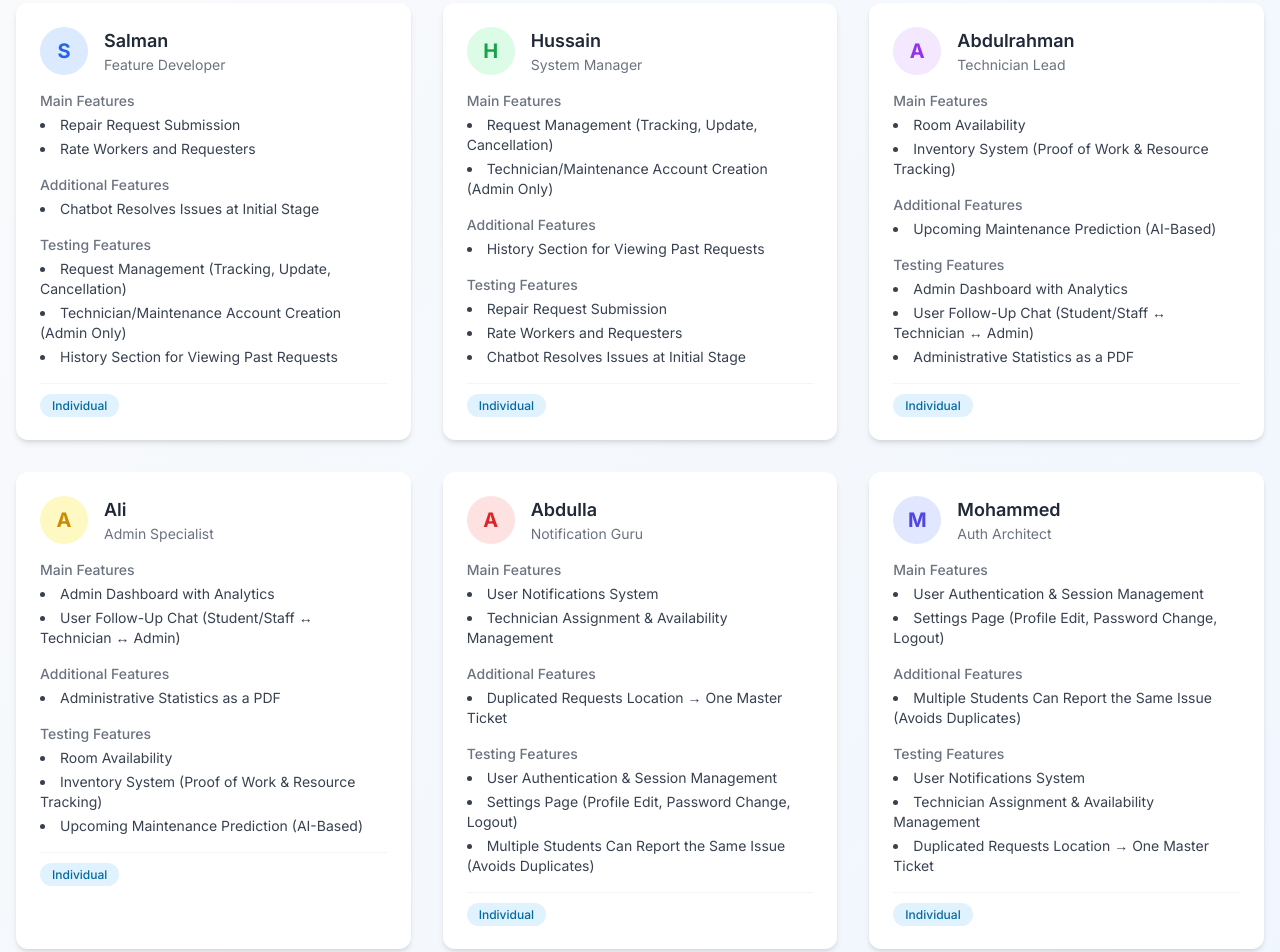
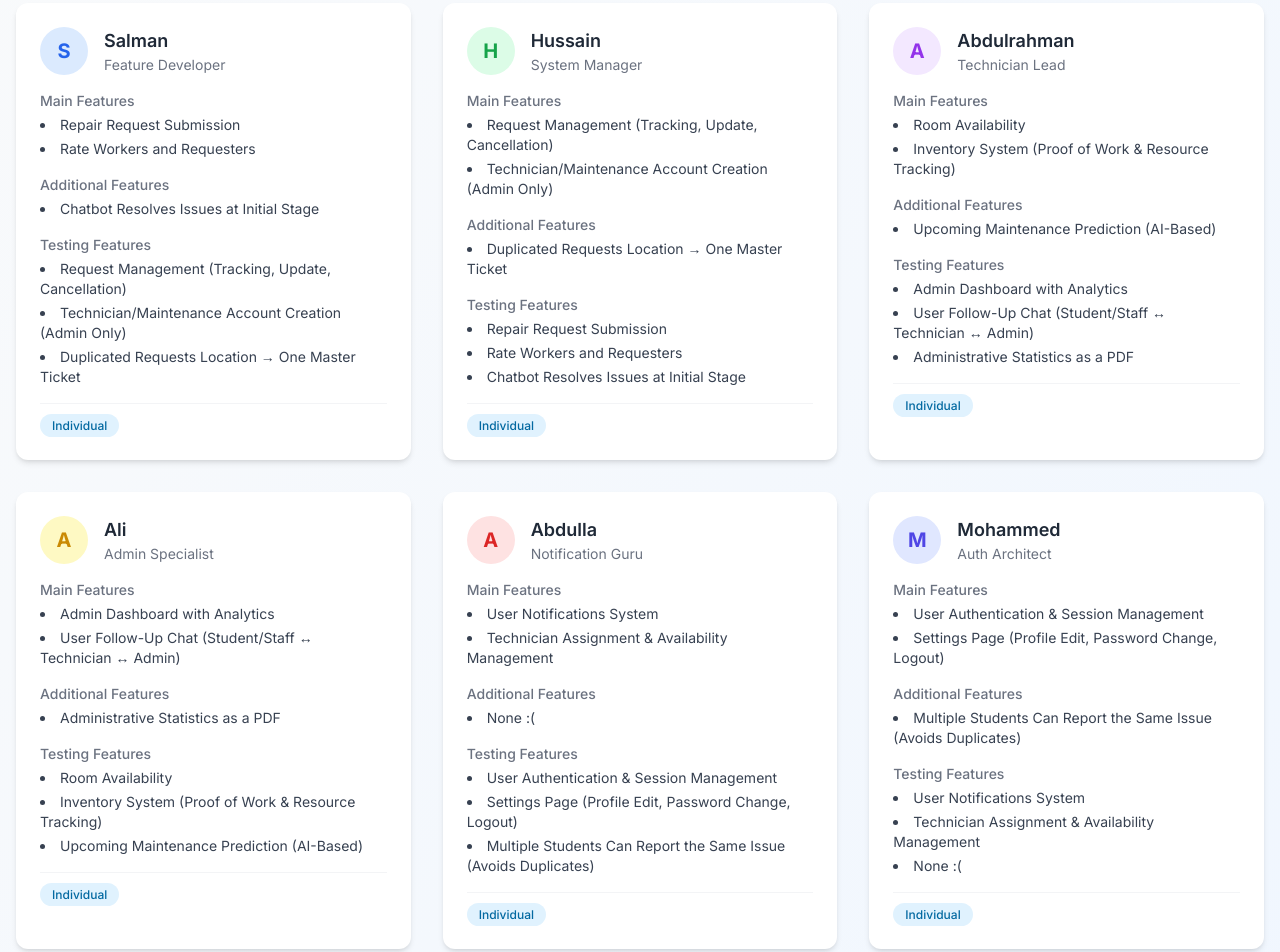
Before and after one commit to Mjhumaidan16/Poly_FixIt, a plain HTML site: page index.html in a window 1280 px wide. Shown: the part 309-1261 px from the top of the page. Drawn offline with nearby package versions, Linux system fonts and the light colour scheme.

Commit message:
Update index.html
The Duplicated Requests Location → One Master Ticket

is moved from Abdulla as a dev to Hussain as a dev. And is moved from Mohammed as a tester to Salman as a tester.

```diff
--- a/index.html
+++ b/index.html
@@ -81,7 +81,7 @@
                             <ul class="list-disc list-inside text-sm text-gray-700 space-y-1">
                                 <li>Request Management (Tracking, Update, Cancellation)</li>
                                 <li>Technician/Maintenance Account Creation (Admin Only)</li>
-                                <li>History Section for Viewing Past Requests</li>
+                                <li>Duplicated Requests Location → One Master Ticket</li>
                             </ul>
                         </div>
                         <div class="pt-2 border-t border-gray-100">
@@ -114,7 +114,7 @@
                         <div>
                             <h4 class="text-sm font-medium text-gray-500 mb-1">Additional Features</h4>
                             <ul class="list-disc list-inside text-sm text-gray-700 space-y-1">
-                                <li>History Section for Viewing Past Requests</li>
+                                <li>Duplicated Requests Location → One Master Ticket</li>
                             </ul>
                         </div>
                         <div>
@@ -237,7 +237,7 @@
                         <div>
                             <h4 class="text-sm font-medium text-gray-500 mb-1">Additional Features</h4>
                             <ul class="list-disc list-inside text-sm text-gray-700 space-y-1">
-                                <li>Duplicated Requests Location → One Master Ticket</li>
+                                <li>None :(</li><!--The "Duplicated Requests Location → One Master Ticket" is moved from Abdulla to Hussain.-->
                             </ul>
                         </div>
                         <div>
@@ -286,7 +286,7 @@
                             <ul class="list-disc list-inside text-sm text-gray-700 space-y-1">
                                 <li>User Notifications System</li>
                                 <li>Technician Assignment & Availability Management</li>
-                                <li>Duplicated Requests Location → One Master Ticket</li>
+                                <li>None :(</li> <!--The "Duplicated Requests Location → One Master Ticket" is moved from Abdulla to Hussain. Salman is Hussain's tester-->
                             </ul>
                         </div>
                         <div class="pt-2 border-t border-gray-100">
```
